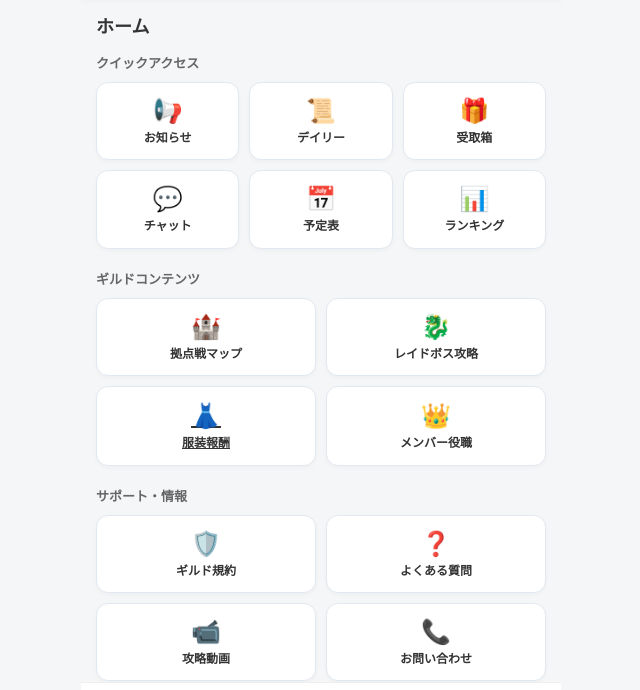
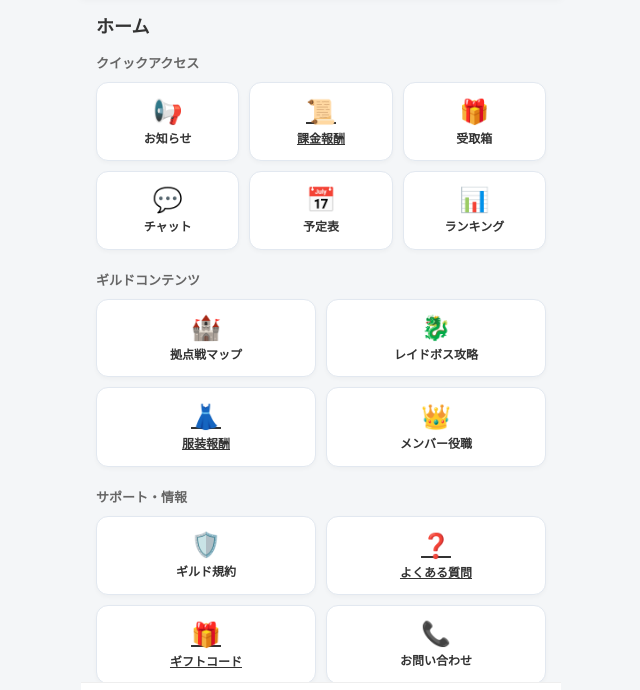
Before and after one commit to shonin-ChiliChili/Home, a plain HTML site: page index.html in a window 1280 px wide. Shown: the part 57-747 px from the top of the page, without its empty margins (319-959 px from the left). Drawn offline with Linux system fonts and the light colour scheme.

Commit message:
Update index.html

```diff
--- a/index.html
+++ b/index.html
@@ -26,10 +26,10 @@
                   <span class="action-btn-icon">📢</span>
                   <span class="action-btn-label">お知らせ</span>
                 </button>
-                <button class="action-btn">
+                <a href="https://auto-page.37games.com/dzg_0714/?cid=zfy&appLanguage=en-US" class="action-btn" target="_blank" rel="noopener noreferrer">
                   <span class="action-btn-icon">📜</span>
-                  <span class="action-btn-label">デイリー</span>
-                </button>
+                  <span class="action-btn-label">課金報酬</span>
+                </a>
                 <button class="action-btn">
                   <span class="action-btn-icon">🎁</span>
                   <span class="action-btn-label">受取箱</span>
@@ -80,14 +80,14 @@
                   <span class="action-btn-icon">🛡️</span>
                   <span class="action-btn-label">ギルド規約</span>
                 </button>
-                <button class="action-btn">
+                <a href="" class="action-btn" target="_blank" rel="noopener noreferrer">
                   <span class="action-btn-icon">❓</span>
                   <span class="action-btn-label">よくある質問</span>
-                </button>
-                <button class="action-btn">
-                  <span class="action-btn-icon">📹</span>
-                  <span class="action-btn-label">攻略動画</span>
-                </button>
+                </a>
+                <a href="https://cdnorigin-gevents.37games.com/globalexchange/index.html?gameid=209" class="action-btn" target="_blank" rel="noopener noreferrer">
+                  <span class="action-btn-icon">🎁</span>
+                  <span class="action-btn-label">ギフトコード</span>
+                </a>
                 <button class="action-btn">
                   <span class="action-btn-icon">📞</span>
                   <span class="action-btn-label">お問い合わせ</span>
```
